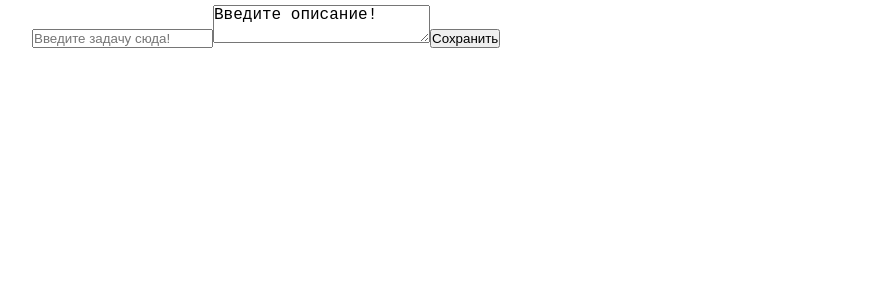
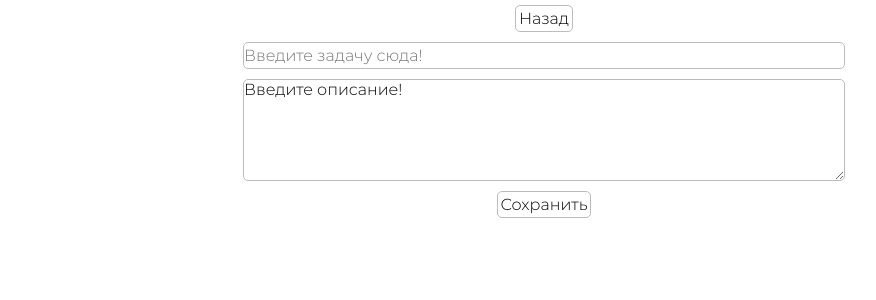
Before and after one commit to artemkons/todozavr, a React app: page /item in a window 1280 px wide. Shown: the top 300 px of the page, without its empty margins (96-972 px from the left). Built offline with nearby package versions, Linux system fonts and the light colour scheme.

Commit message:
Added missed files

```diff
--- a/src/client/components/Button.js
+++ b/src/client/components/Button.js
@@ -1,7 +1,7 @@
 import React from "react";
 
 const Button = () => {
-  return <button>Сохранить</button>;
+  return <div className="btn">Сохранить</div>;
 };
 
 export default Button;
--- a/src/client/components/TextField.js
+++ b/src/client/components/TextField.js
@@ -1,7 +1,13 @@
 import React from "react";
 
 const TextField = () => {
-  return <textarea className="text" value="Введите описание!"></textarea>;
+  return (
+    <textarea
+      className="text"
+      value="Введите описание!"
+      className="form-input todo-text"
+    ></textarea>
+  );
 };
 
 export default TextField;
--- a/src/client/components/TitleField.js
+++ b/src/client/components/TitleField.js
@@ -1,7 +1,7 @@
 import React from "react";
 
 const TitleField = () => {
-  return <input type="text" placeholder="Введите задачу сюда!"></input>;
+  return <input type="text" placeholder="Введите задачу сюда!" className="form-input todo-title"></input>;
 };
 
 export default TitleField;
--- a/src/client/components/TodoEditor.js
+++ b/src/client/components/TodoEditor.js
@@ -6,7 +6,6 @@ import Button from "./Button";
 
 const TodoEditor = () => {
   return (
-    <div className="wrapper">
     <div className="todoEditor-container">
       <Link to="/" className="btn">
         Назад
@@ -15,7 +14,6 @@ const TodoEditor = () => {
       <TextField />
       <Button />
     </div>
-    </div>
   );
 };
 
--- a/src/client/components/TodoList.js
+++ b/src/client/components/TodoList.js
@@ -1,9 +1,11 @@
 import React from "react";
+import { Link } from "react-router-dom";
 
 let testTodos = ["sosi", "ebi", "pls"];
 
 const TodoItem = ({ title }) => {
   return (
+    <Link to="/item" className="link">
       <div className="todo-item">
         <input type="checkbox" className="checkbox"></input>
         <div className="text-container">
@@ -11,6 +13,7 @@ const TodoItem = ({ title }) => {
           <p className="text">Текст - не больше 255 знаков</p>
         </div>
       </div>
+    </Link>
   );
 };
 
--- a/src/client/index.js
+++ b/src/client/index.js
@@ -7,21 +7,19 @@ import TitleField from "./components/TitleField";
 import TextField from "./components/TextField";
 import Button from "./components/Button";
 import TodoList from "./components/TodoList";
+import TodoEditor from "./components/TodoEditor";
 
 render(
   <Router>
     <Switch>
       <Route exact path="/">
         <div className="wrapper">
-          <button className="back-btn"></button>
           <TodoList />
         </div>
       </Route>
       <Route exact path="/item">
         <div className="wrapper">
-          <TitleField />
-          <TextField />
-          <Button />
+          <TodoEditor />
         </div>
       </Route>
     </Switch>
--- a/src/client/styles/index.css
+++ b/src/client/styles/index.css
@@ -139,3 +139,7 @@ body {
   border-radius: 5px;
   outline: none;
 }
+
+.link {
+  text-decoration: none;
+}
```
Lines whose indentation alone changed are shown as unchanged.
